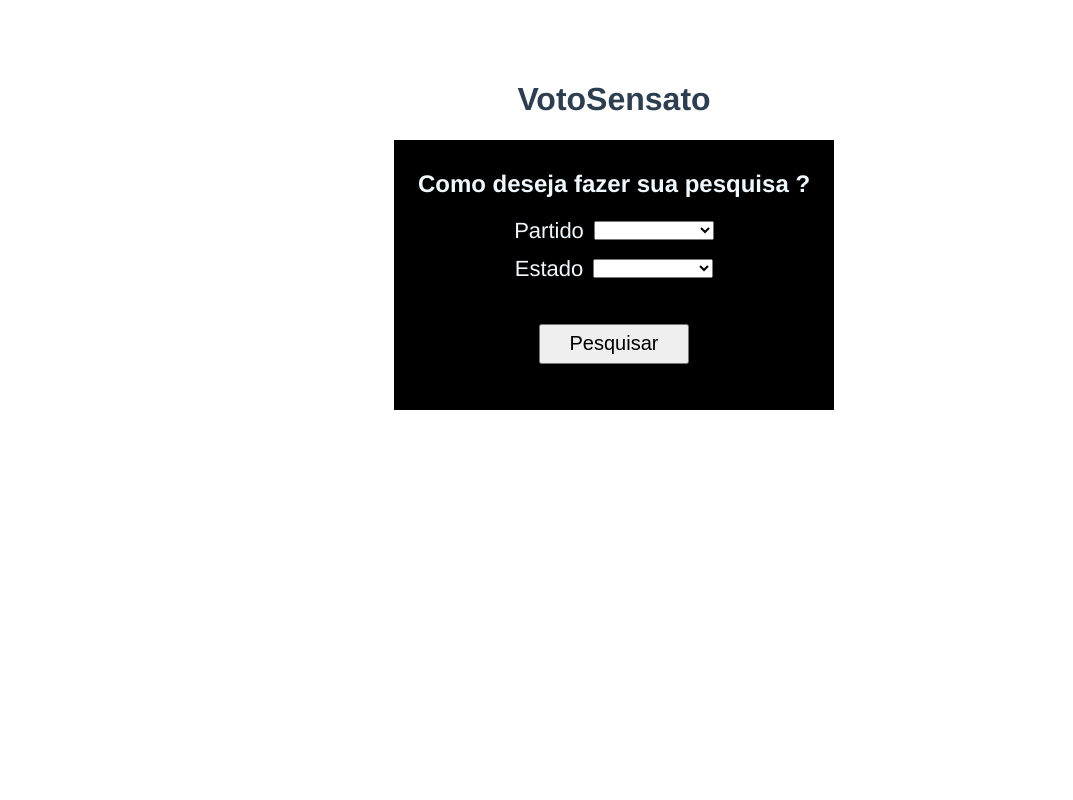
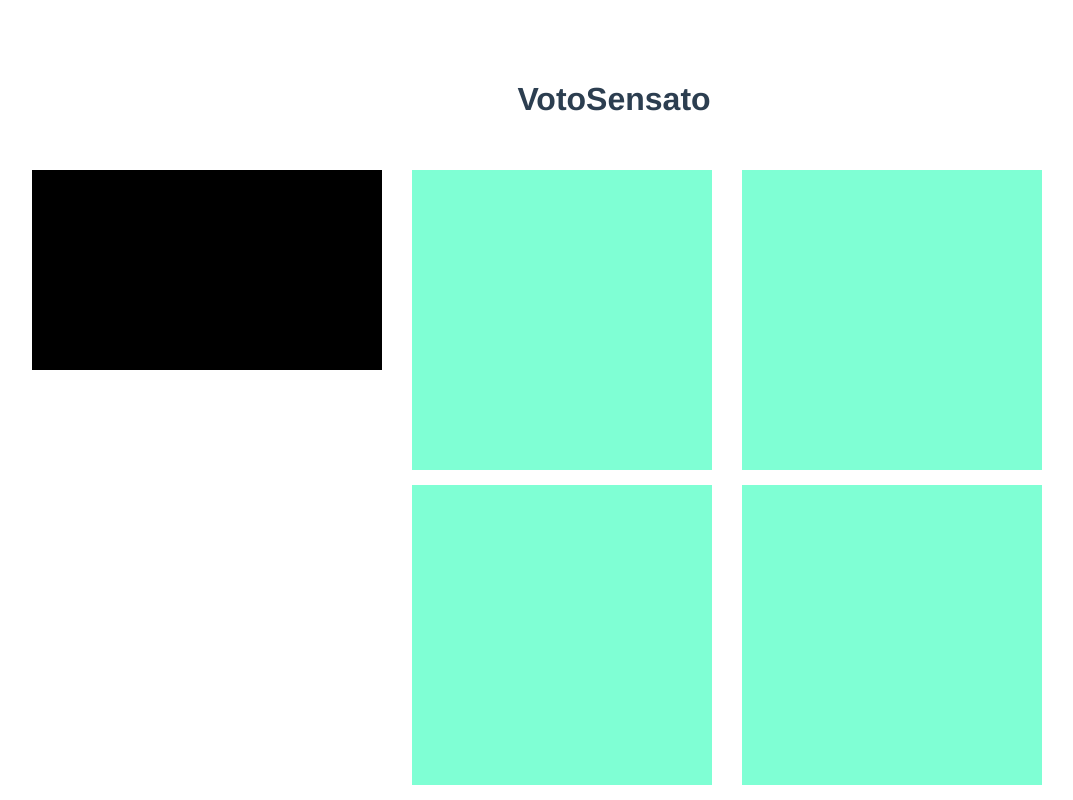
Before and after one commit to arthur-andraade/VotoSensato, a Vue app in the folder frontend/: page / in a window 1280 px wide. Shown: the top 800 px of the page, without its empty margins (26-1099 px from the left). Built offline with nearby package versions, Linux system fonts and the light colour scheme.

Commit message:
Estabelecendo comunição entre componentes e criando components reutilizável

```diff
--- a/frontend/src/App.vue
+++ b/frontend/src/App.vue
@@ -4,18 +4,42 @@
       <h1>VotoSensato</h1>
     </div>
 
-    <pesquisa/>
+    <div v-if="!pesquisar">
+        <PesquisaParametros @dadosSelecionados="recebendoParametros"/>
+    </div>
+    <div v-else>
+      <Resultado/>
+    </div>
   </div>
+
 </template>
 
 <script>
-import pesquisa from './components/Pesquisa.vue'
+
+import PesquisaParametros from './components/Pesquisa.vue';
+import Resultado from './components/Resultado';
 
 export default {
   name: 'App',
   components: {
-    pesquisa
-  }
+    PesquisaParametros,
+    Resultado
+  },
+  data() {
+    return {
+      pesquisar: true,
+      parametrosPesquisa: {}
+    }
+  },
+  methods: {
+    // Recebendo parâmetros para realizar buscar de deputados na A
+    recebendoParametros: function(parametros){
+      this.parametrosPesquisa.partido = parametros.partido;
+      this.parametrosPesquisa.uf = parametros.uf;
+      this.pesquisar = true;
+    },
+  },
+
 }
 </script>
 
--- a/frontend/src/components/Pesquisa.vue
+++ b/frontend/src/components/Pesquisa.vue
@@ -1,23 +1,22 @@
 <template>
   <div class="pesquisa">
-    <form>
         <h2> Como deseja fazer sua pesquisa ? </h2>
 
         <div class="form-group">
           <label for="partido">Partido</label>
-          <select id = "partido">
-            <option v-for="partido in partidos" :key="partido" >{{partido}}</option>
+          <select id = "partido" v-model="partidoSelecionado">
+            <option v-for="partido in partidos" :key="partido" :value="partido">{{ partido }}</option>
           </select>
         </div>
 
         <div class="form-group">
           <label for="estado">Estado</label>
-          <select id = "estado">
-            <option v-for="uf in ufs" :key="uf">{{uf}}</option>
+          <select id = "estado" v-model="ufSelecionado">
+            <option v-for="uf in ufs" :key="uf" :value="uf">{{ uf }}</option>
           </select>
         </div>
-        <button>Pesquisar</button>
-    </form>
+
+        <button @click="dadosSelecionados">Pesquisar</button>
   </div>
 </template>
 
@@ -31,13 +30,24 @@ export default {
     this.partidos = parametros.partidos
     this.ufs = parametros.ufs
   },
-
-
-  name: 'Pesquisa',
+  name: 'PesquisaParametros',
   data() {
     return {
       partidos: [],
-      ufs: []
+      ufs: [],
+      partidoSelecionado: null,
+      ufSelecionado: null,
+    }
+  },
+
+  methods: {
+    dadosSelecionados: function (){
+        this.$emit("dadosSelecionados",
+          {
+            partido: this.partidoSelecionado,
+            uf: this.ufSelecionado
+          }
+        );
     }
   },
 }
@@ -54,6 +64,7 @@ export default {
   width: 400px;
   height: 250px;
   background-color: black;
+  align-items: center;
 }
 
 
@@ -73,7 +84,7 @@ export default {
   width: 120px;
 }
 
-form button{
+button{
   margin-top: 30px;
   width: 150px;
   text-align: center;
--- /dev/null
+++ b/frontend/src/components/Resultado.vue
@@ -0,0 +1,30 @@
+<template>
+    <div id="resultado">
+        <div class="resultado-info"></div>
+        <ResultadoCaixa/>
+    </div>
+</template>
+
+<script>
+import ResultadoCaixa from './ResultadoCaixa';
+
+export default {
+    name: "Resultado",
+    components: {
+        ResultadoCaixa
+    }
+}
+</script>
+
+<style scoped>
+#resultado{
+    margin-top: 30px;
+    display: flex;
+}
+.resultado-info{
+    margin-right: 15px;
+    width: 350px;
+    height: 200px;
+    background-color: black;
+}
+</style>
--- /dev/null
+++ b/frontend/src/components/ResultadoCaixa.vue
@@ -0,0 +1,34 @@
+<template>
+    <div id="grupo-caixa">
+        <div class="caixa"> </div>
+        <div class="caixa"> </div>
+        <div class="caixa"> </div>
+        <div class="caixa"> </div>
+        <div class="caixa"> </div>
+        <div class="caixa"> </div>
+        <div class="caixa"> </div>
+    </div>
+</template>
+
+<script>
+export default {
+    name: "ResultadoCaixa"
+}
+</script>
+
+<style scoped>
+#grupo-caixa{
+    display: flex;
+    flex-wrap: wrap;
+    width: 800px;
+}
+.caixa{
+    margin: 0px 15px;
+    width: 300px;
+    height: 300px;
+    background-color: aquamarine;
+}
+.caixa:nth-child(n+3){
+    margin-top: 15px;
+}
+</style>
```
